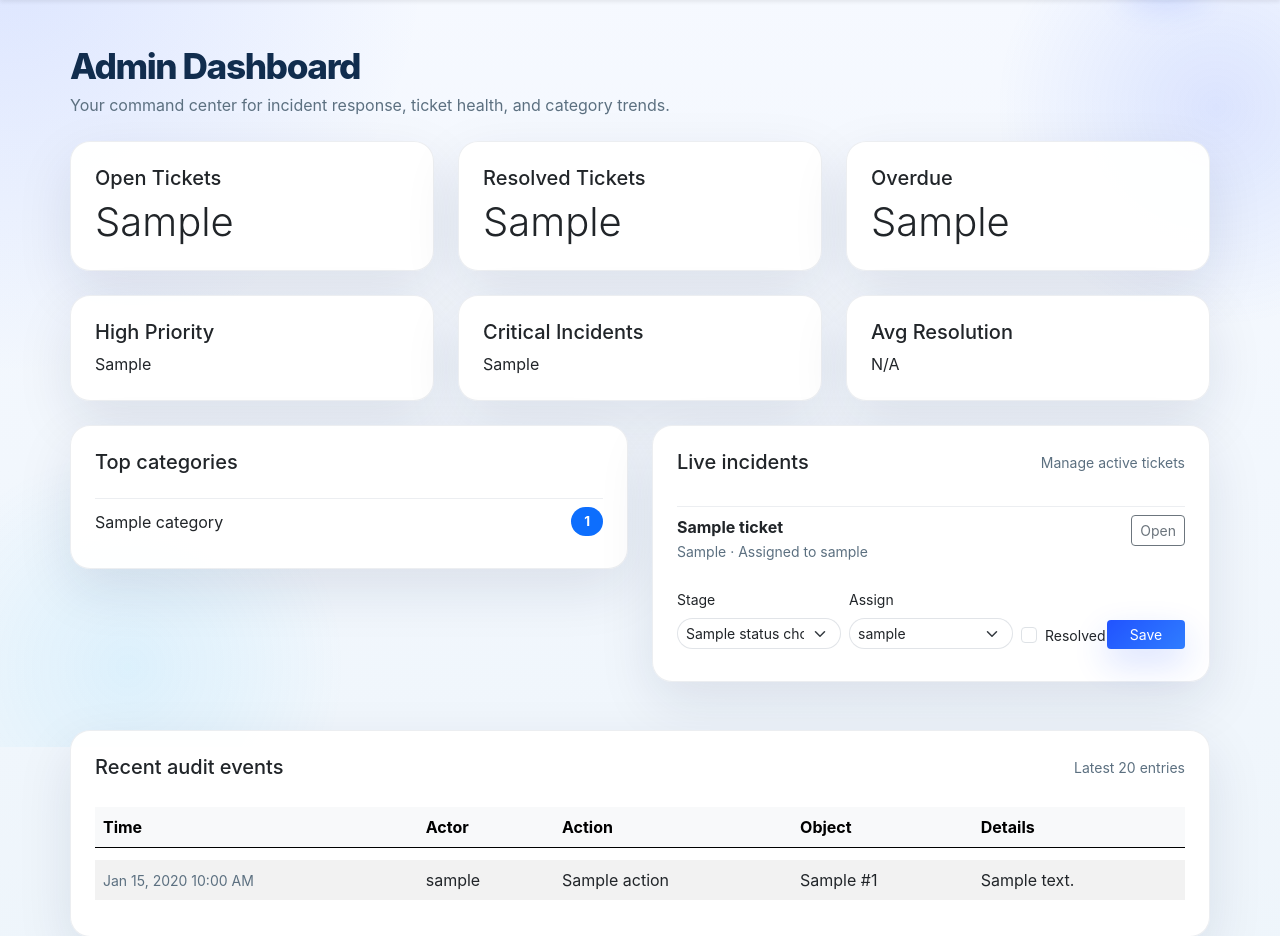
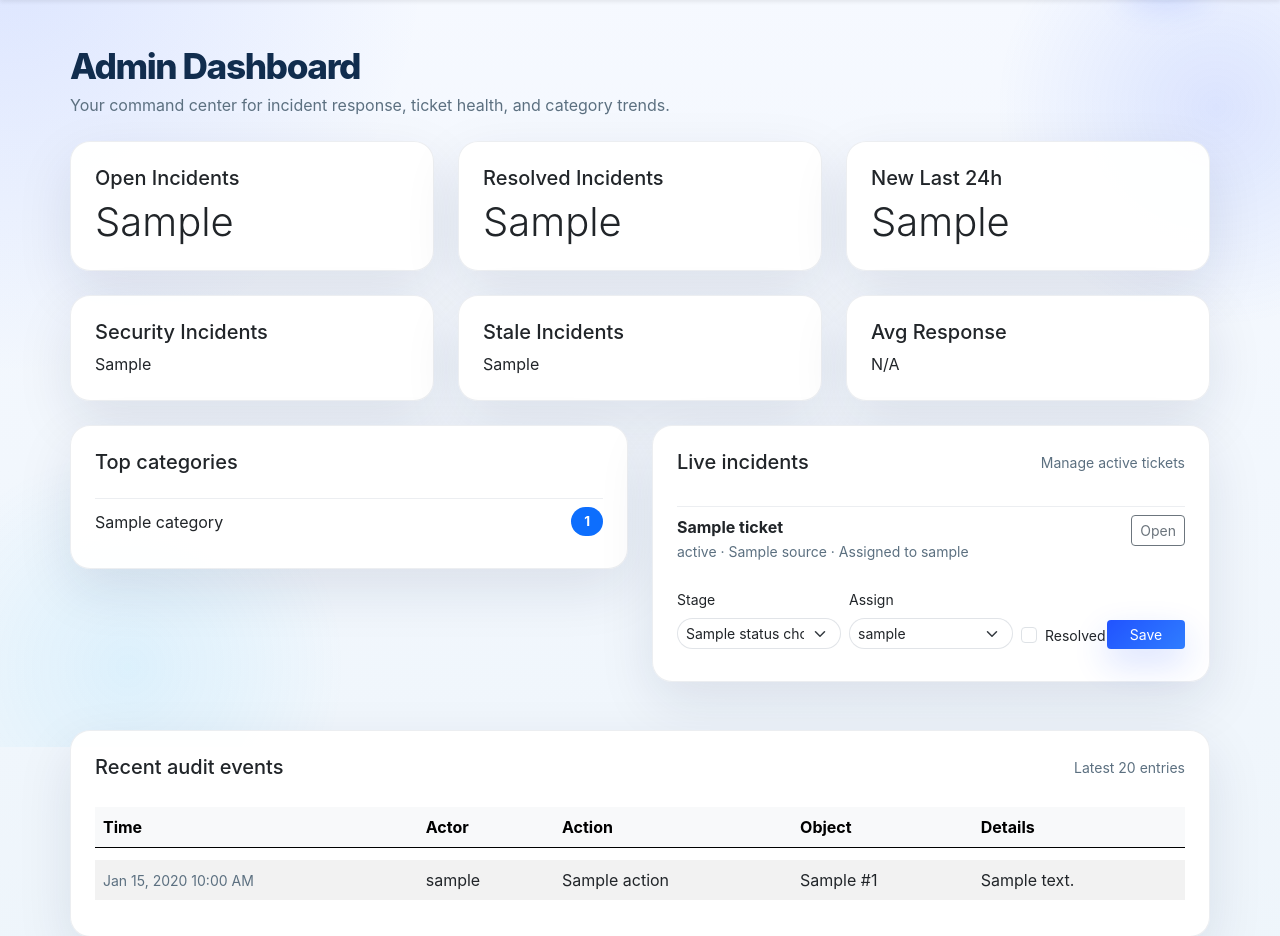
Before and after one commit to JeremiAtienza/IT-Helpdesk-Security-Incident-Tracker, a Django app: template templates/filemanager/admin_dashboard.html in a window 1280 px wide. Shown: the part 53-989 px from the top of the page. Run offline with Django 5.2, Linux system fonts and the light colour scheme; the template is opened without the code that fills it: most values are stand-ins (such as "Sample title", 1, 10 or a date in 2020).

Commit message:
Fix admin dashboard to use IncidentTicket NIST lifecycle and incident response metrics

```diff
--- a/templates/filemanager/admin_dashboard.html
+++ b/templates/filemanager/admin_dashboard.html
@@ -14,20 +14,20 @@
 <div class="row g-4 mb-4">
     <div class="col-12 col-md-4">
         <div class="card card-shadow p-4">
-            <h5>Open Tickets</h5>
+            <h5>Open Incidents</h5>
             <p class="display-6 mb-0">{{ open_tickets }}</p>
         </div>
     </div>
     <div class="col-12 col-md-4">
         <div class="card card-shadow p-4">
-            <h5>Resolved Tickets</h5>
+            <h5>Resolved Incidents</h5>
             <p class="display-6 mb-0">{{ resolved_tickets }}</p>
         </div>
     </div>
     <div class="col-12 col-md-4">
         <div class="card card-shadow p-4">
-            <h5>Overdue</h5>
-            <p class="display-6 mb-0">{{ overdue_tickets }}</p>
+            <h5>New Last 24h</h5>
+            <p class="display-6 mb-0">{{ recent_tickets }}</p>
         </div>
     </div>
 </div>
@@ -35,19 +35,19 @@
 <div class="row g-4 mb-4">
     <div class="col-12 col-md-4">
         <div class="card card-shadow p-4">
-            <h5>High Priority</h5>
-            <p class="mb-0">{{ high_priority }}</p>
+            <h5>Security Incidents</h5>
+            <p class="mb-0">{{ security_incidents }}</p>
         </div>
     </div>
     <div class="col-12 col-md-4">
         <div class="card card-shadow p-4">
-            <h5>Critical Incidents</h5>
-            <p class="mb-0">{{ critical_tickets }}</p>
+            <h5>Stale Incidents</h5>
+            <p class="mb-0">{{ stale_tickets }}</p>
         </div>
     </div>
     <div class="col-12 col-md-4">
         <div class="card card-shadow p-4">
-            <h5>Avg Resolution</h5>
+            <h5>Avg Response</h5>
             <p class="mb-0">{{ avg_resolution_hours|default:'N/A' }}</p>
         </div>
     </div>
@@ -86,7 +86,7 @@
                     <div class="d-flex justify-content-between align-items-start">
                         <div>
                             <strong>{{ ticket.title }}</strong><br>
-                            <small class="text-muted">{{ ticket.get_priority_display }}{% if ticket.assignee %} · Assigned to {{ ticket.assignee.username }}{% endif %}</small>
+                            <small class="text-muted">{{ ticket.get_status_display }} · {{ ticket.source }}{% if ticket.assignee %} · Assigned to {{ ticket.assignee.username }}{% endif %}</small>
                         </div>
                         <a href="{% url 'ticket-edit' ticket.pk %}" class="btn btn-sm btn-outline-secondary">Open</a>
                     </div>
```
Also changed, not shown: filemanager/views.py (+14 -14 lines).
